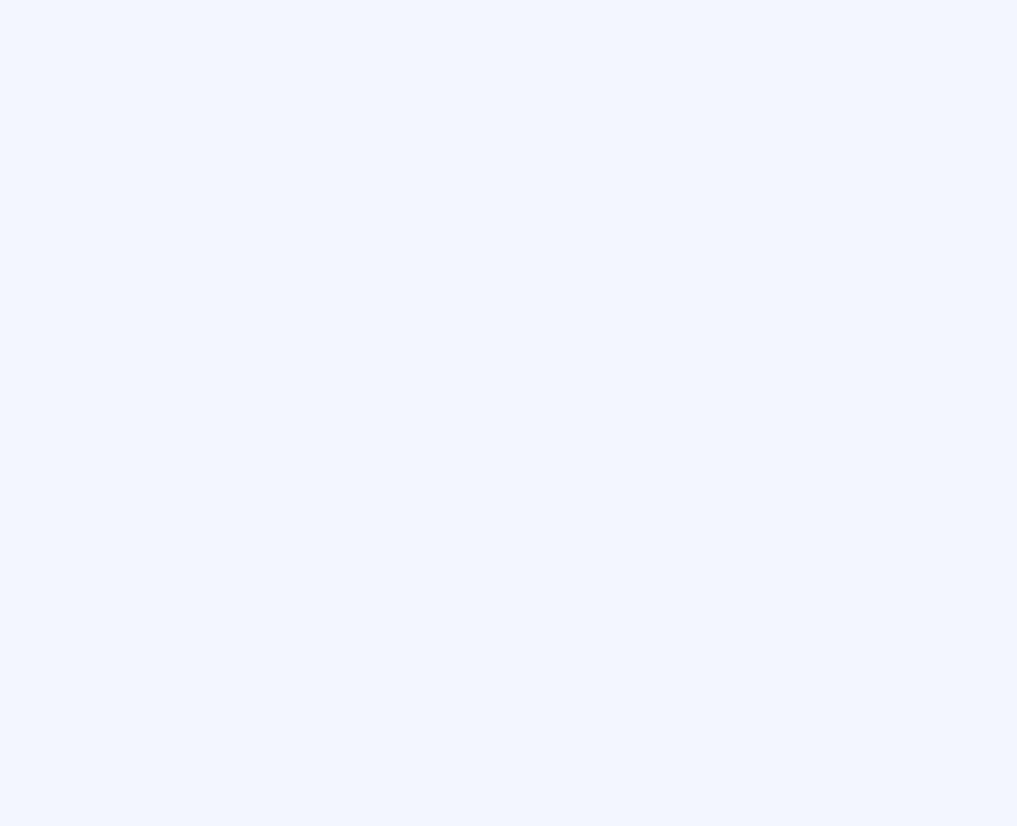
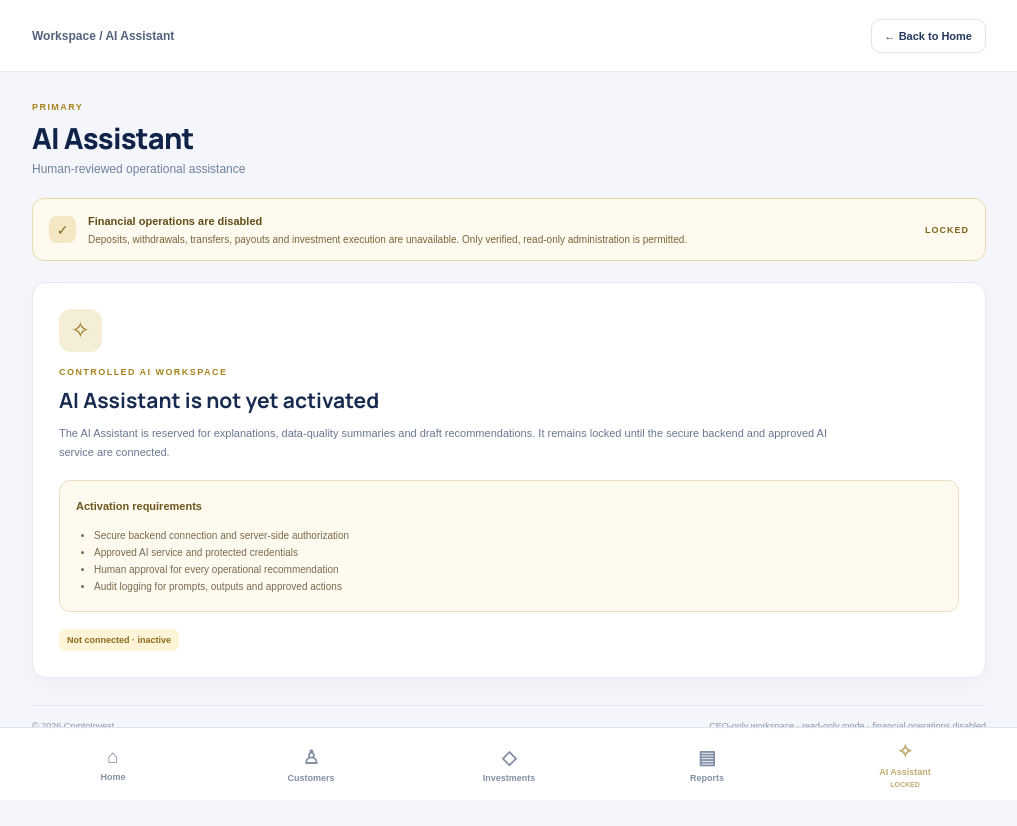
Before and after one commit to udofiaasianubong738-droid/Cryptocurrency, a Next.js app in the folder nextjs/: page /admin/ai-operations in a window 1280 px wide. Before the commit this address had no page. Shown: the top 826 px of the page, without its empty margins (260-1277 px from the left). Before the commit the page ends 800 px from the top, so only its background shows below. Built offline with nearby package versions, Linux system fonts and the light colour scheme.

Commit message:
Align Next.js admin routes with agreed primary and secondary screens

```diff
--- a/nextjs/src/app/admin/[section]/page.tsx
+++ b/nextjs/src/app/admin/[section]/page.tsx
@@ -3,26 +3,33 @@ import DashboardApp from "../../dashboard-app";
 
 const sections = new Set([
   "customers",
-  "deposits",
-  "withdrawals",
-  "plans",
-  "portfolio",
-  "orders",
-  "reports",
-  "education",
-  "ledger",
-  "reconciliation",
+  "investment-records",
+  "performance",
+  "ai-operations",
+  "customer-details",
+  "customer-verification",
+  "plan-details",
+  "investment-history",
+  "report-history",
+  "data-quality",
+  "review-queue",
+  "platform-activity",
+  "security",
+  "mfa",
+  "sessions",
   "audit",
-  "integrations",
-  "security",
+  "system-status",
+  "backend-config",
   "settings",
-  "system-status",
+  "notifications",
+  "help",
+  "system-info",
 ]);
 
 export async function generateMetadata({ params }: { params: Promise<{ section: string }> }) {
   const { section } = await params;
-  const label = section.replace(/-/g, " ").replace(/\b\w/g, (letter) => letter.toUpperCase());
-  return { title: label, description: `CryptoInvest admin workspace: ${label}.` };
+  const label = section.replace(/-/g, " ").replace(/\\b\\w/g, (letter) => letter.toUpperCase());
+  return { title: label, description: `CryptoInvest CEO admin workspace: ${label}.` };
 }
 
 export default async function AdminSectionPage({ params }: { params: Promise<{ section: string }> }) {
```
